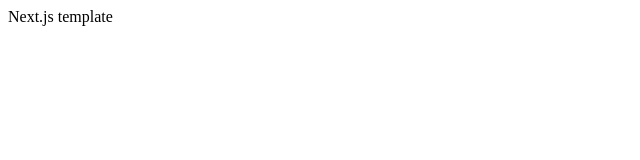
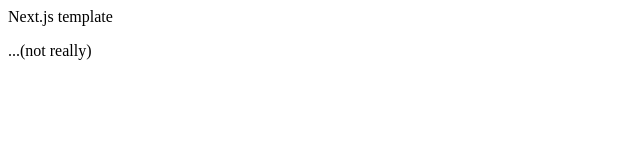
Before and after one commit to hanssonerik/nextjs, a Next.js app: page / in a window 1280 px wide. Shown: the top 160 px of the page, without its empty margins (0-640 px from the left). Built offline with nearby package versions, Linux system fonts and the light colour scheme.

Commit message:
feature: add message text

```diff
--- a/components/Home/Home.tsx
+++ b/components/Home/Home.tsx
@@ -6,9 +6,9 @@
 export const Home = (): ReactElement => (
   <>
     <Head>
-      <title>About Erik Hansson</title>
+      <title>Awesome Next.js template</title>
       <link rel="icon" href="/favicon.ico" />
     </Head>
-    <View />
+    <View message={'...(not really)'} />
   </>
 )
```
Also changed, not shown: 1 other file (tests, documents, lock files or other folders).
